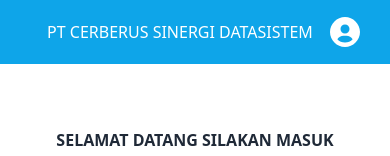
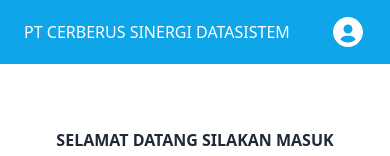
Before and after one commit to Nanahandresaputra/project-review-user, a React (Vite) app: page /login in a window 390 px wide. Shown: the top 156 px of the page. Built offline with nearby package versions, Linux system fonts and the light colour scheme.

Commit message:
progress 7.11am 15/8/23

```diff
--- a/src/components/navbar/navbar.jsx
+++ b/src/components/navbar/navbar.jsx
@@ -18,8 +18,8 @@
   const navigate = useNavigate();
 
   return (
-    <section className="navbar bg-sky-500 text-white flex justify-around px-5 fixed top-0 z-20">
-      <div className="flex items-center space-x-5">
+    <section className="navbar bg-sky-500 text-white flex justify-around px-1 md:px-5 fixed top-0 z-20">
+      <div className="flex items-center space-x-0 md:space-x-5">
         <TfiArrowCircleLeft className="hidden lg:block text-3xl hover:cursor-pointer active:scale-125 transition" onClick={() => navigate(-1)} />
         <Link to="/" className=" font-medium md:text-xl lg:text-2xl">
           PT CERBERUS SINERGI DATASISTEM
@@ -27,14 +27,14 @@
       </div>
       <div className="relative flex flex-col items-center">
         <div className="flex space-x-3 items-center  cursor-pointer" onClick={handleOpen}>
-          {id ? <img src={userData[id].foto} alt="foro user" className="w-16 h-16 rounded-full" /> : <BiSolidUserCircle className="text-4xl md:text-5xl" />}
+          {id ? <img src={userData[id].foto} alt="foro user" className="w-12 h-12 md:w-16 md:h-16 rounded-full" /> : <BiSolidUserCircle className="text-4xl md:text-5xl" />}
           <p className="hidden md:block font-medium md:text-xl lg:text-2xl">{id ? userData[id].nama : null}</p>
         </div>
 
         <div
           className={
             open
-              ? "opacity-100 absolute top-10 md:top-12 lg:top-14 py-2 w-44 flex flex-col items-center bg-sky-500 transition md:text-lg"
+              ? "opacity-100 absolute top-12 md:top-16 py-2 w-44 flex flex-col items-center bg-sky-500 transition md:text-lg"
               : "opacity-0  absolute top-10 md:top-12 lg:top-14 py-2 w-44 flex flex-col items-center bg-sky-500 transition md:text-lg"
           }
         >
```
